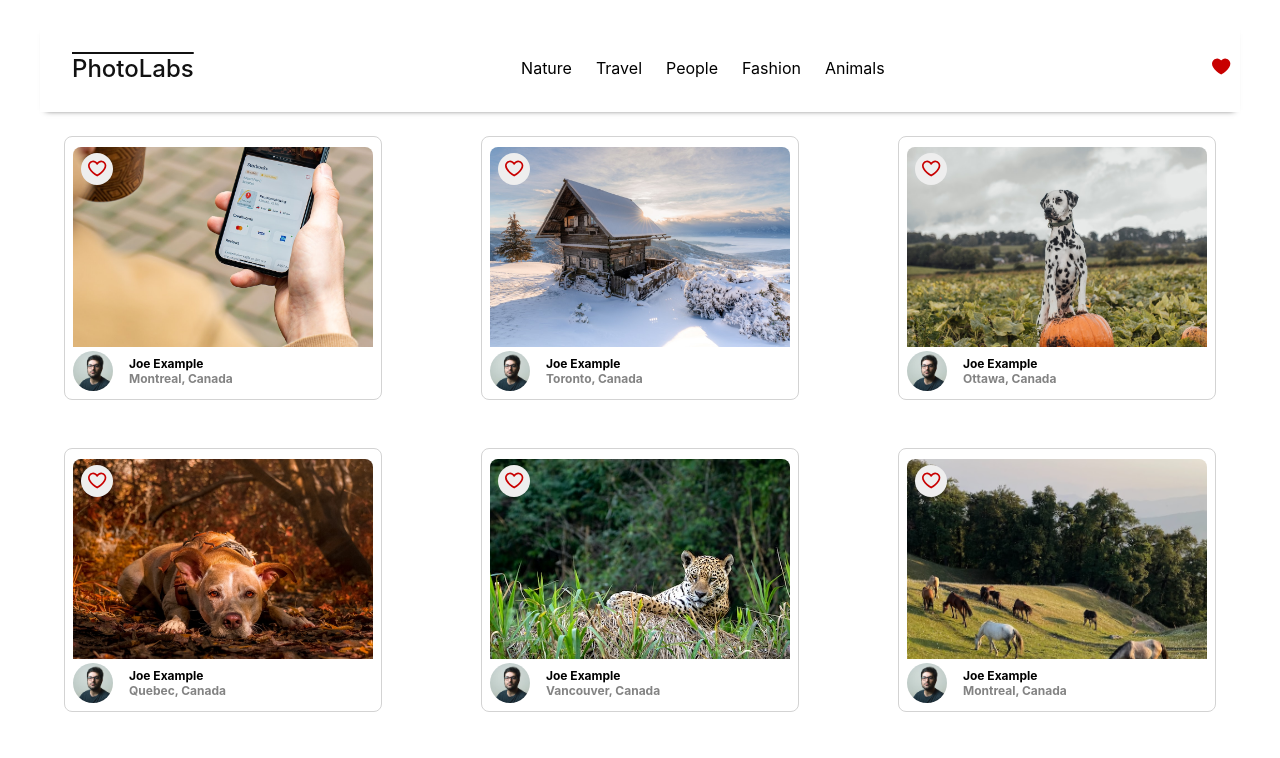
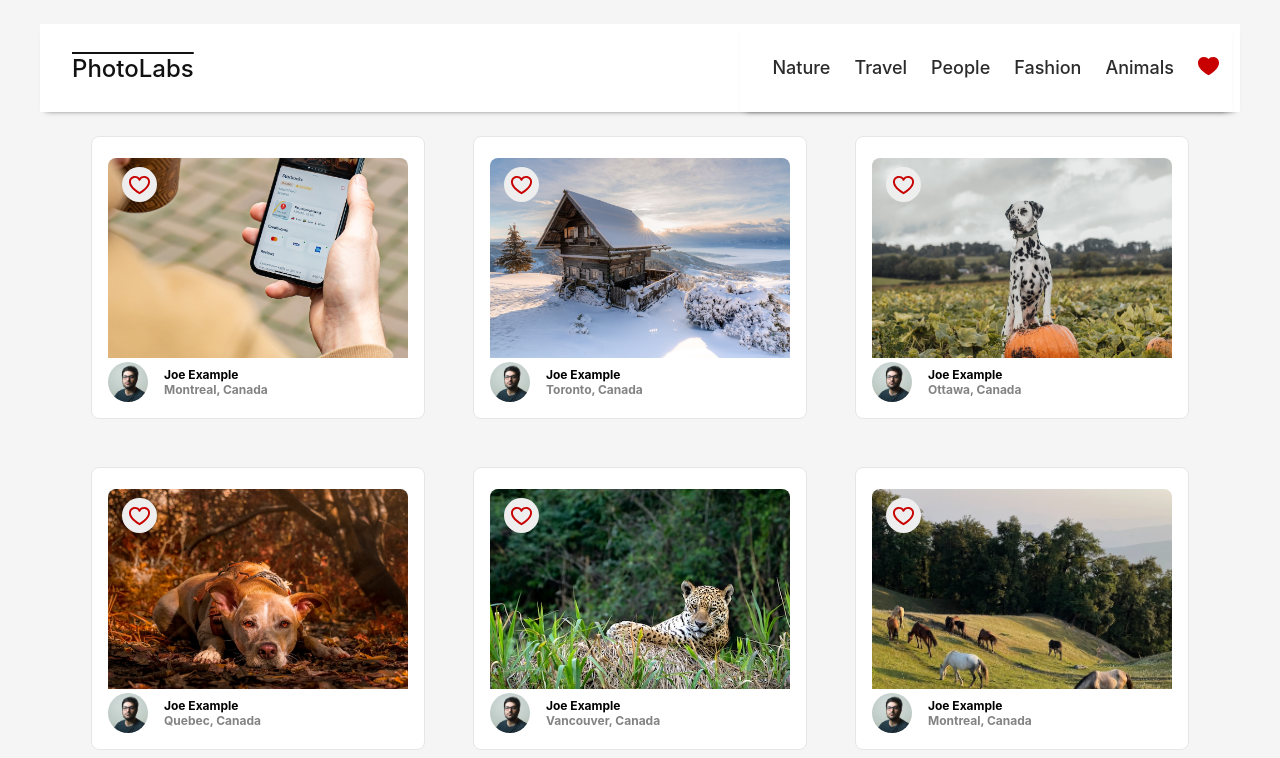
Before and after one commit to Jdob11/photo-lab, a React (Create React App) app in the folder frontend/: page / in a window 1280 px wide. Shown: the top 758 px of the page. Built offline with nearby package versions, Linux system fonts and the light colour scheme; the HTML template or start-up script is replaced by a standard one.

Commit message:
style: Update style based on designer feedback

```diff
--- a/frontend/src/components/FavIcon.jsx
+++ b/frontend/src/components/FavIcon.jsx
@@ -2,11 +2,11 @@ import React from 'react';
 
 const FavIcon = ({displayAlert, selected}) => {
   return (
-    <svg width="20" height="17" viewBox="0 0 24 19" fill="none" xmlns="http://www.w3.org/2000/svg">
+    <svg width="26" height="23" viewBox="1.6 -2 24 24" fill="none" xmlns="http://www.w3.org/2000/svg">
       <path fill={selected ? "#C80000" : "#EEEEEE"} d="M11 18C11 18 1 12.5909 1 6.02273C1 4.8616 1.41649 3.73633 2.17862 2.83838C2.94075 1.94043 4.00143 1.32526 5.1802 1.09755C6.35897 0.869829 7.58301 1.04363 8.64406 1.58938C9.70512 2.13512 10.5376 3.0191 11 4.09092C11.4624 3.0191 12.2949 2.13512 13.3559 1.58938C14.417 1.04363 15.641 0.869829 16.8198 1.09755C17.9986 1.32526 19.0593 1.94043 19.8214 2.83838C20.5835 3.73633 21 4.8616 21 6.02273C21 12.5909 11 18 11 18Z" stroke="#C80000" strokeWidth="2" strokeLinecap="round" strokeLinejoin="round"/>
       {
           !!displayAlert &&
-          <circle cx="21" cy="4" r="2.75" fill="#FFFF00" stroke="#C80000" strokeWidth="0.5"/>
+          <circle cx="21" cy="4" r="2.75" fill="#24ce02" stroke="#EEEEEE" strokeWidth="0.5"/>
       }
     </svg>
   );
--- a/frontend/src/components/TopNavigationBar.jsx
+++ b/frontend/src/components/TopNavigationBar.jsx
@@ -10,8 +10,10 @@ const TopNavigationBar = (props) => {
   return (
     <div className="top-nav-bar">
       <span className="top-nav-bar__logo">PhotoLabs</span>
-      <TopicList topics={topics}/>
-      <FavBadge isFavPhotoExist={isFavPhotoExist}/>
+      <div className='top-nav-bar'>
+        <TopicList topics={topics}/>
+        <FavBadge isFavPhotoExist={isFavPhotoExist}/>
+      </div>
     </div>
   )
 }
--- a/frontend/src/components/TopicListItem.jsx
+++ b/frontend/src/components/TopicListItem.jsx
@@ -12,7 +12,7 @@ const TopicListItem = (props) => {
   const { title } = props;
   return (
     <div className="topic-list__item">
-      {title}
+      <span>{title}</span>
     </div>
   );
 };
--- a/frontend/src/index.css
+++ b/frontend/src/index.css
@@ -5,6 +5,7 @@ body {
     sans-serif;
   -webkit-font-smoothing: antialiased;
   -moz-osx-font-smoothing: grayscale;
+  background-color: #f5f5f5;
 }
 
 code {
--- a/frontend/src/styles/PhotoDetailsModal.scss
+++ b/frontend/src/styles/PhotoDetailsModal.scss
@@ -22,16 +22,22 @@
   cursor: pointer;
   margin-left: 16px;
   margin-top: 16px;
+  position: sticky;
+  top: 8px;
+  margin: 8px;
+  width: 24px;
+  height: 24px;
+  border-radius: 50%;
+  z-index: 1000;
 }
 
 .photo-details-modal__images {
-  margin-left: 36px;
-  margin-top: 8px;
+  margin-left: 42px;
 }
 
 .photo-details-modal__image {
   max-width: 95%;
-  border-radius: 8px;
+  height: auto;
 }
 
 .photo-details-modal__top-bar {
--- a/frontend/src/styles/PhotoFavButton.scss
+++ b/frontend/src/styles/PhotoFavButton.scss
@@ -1,13 +1,13 @@
 .photo-list__fav-icon {
   position: relative;
-  top: 8px;
-  right: -8px;
+  top: 14px;
+  right: -14px;
   cursor: pointer;
   margin-bottom: -30px;
   border-width: 0.1px;
   background-color: #EEEEEE;
-  width: 32px;
-  height: 32px;
+  width: 35px;
+  height: 35px;
   text-align: center;
   border-radius: 100%;
 }
--- a/frontend/src/styles/PhotoList.scss
+++ b/frontend/src/styles/PhotoList.scss
@@ -1,7 +1,8 @@
 .photo-list {
   display: flex;
   flex-wrap: wrap;
-  justify-content: space-between;
+  justify-content: center;
+  align-items: center;
   list-style-type: none;
   margin: 0;
   padding: 0;
--- a/frontend/src/styles/PhotoListItem.scss
+++ b/frontend/src/styles/PhotoListItem.scss
@@ -1,11 +1,12 @@
 .photo-list__item {
   margin: 24px;
-  padding: 8px;
-  border-width: 0.5px;
-  border-color: lightgray;
+  padding: 16px;
+  border-width: 1px;
+  border-color: #E6E6E6;
   border-style: solid;
   border-radius: 8px;
   max-width: fit-content;
+  background-color: #FFFFFF;
 }
 
 .photo-list__image {
--- a/frontend/src/styles/TopNavigationBar.scss
+++ b/frontend/src/styles/TopNavigationBar.scss
@@ -8,6 +8,7 @@
   -moz-box-shadow: 0 4px 6px -6px #222;
   box-shadow: 0 4px 6px -6px #222;
   height: 72px;
+  background-color: #FFFFFF;
 }
 
 .top-nav-bar__logo {
--- a/frontend/src/styles/TopicListItem.scss
+++ b/frontend/src/styles/TopicListItem.scss
@@ -13,4 +13,9 @@
     text-decoration: overline;
     color: #111;
   }
+
+  &:active {
+    text-decoration: underline;
+    color: #686565
+  }
 }
```
